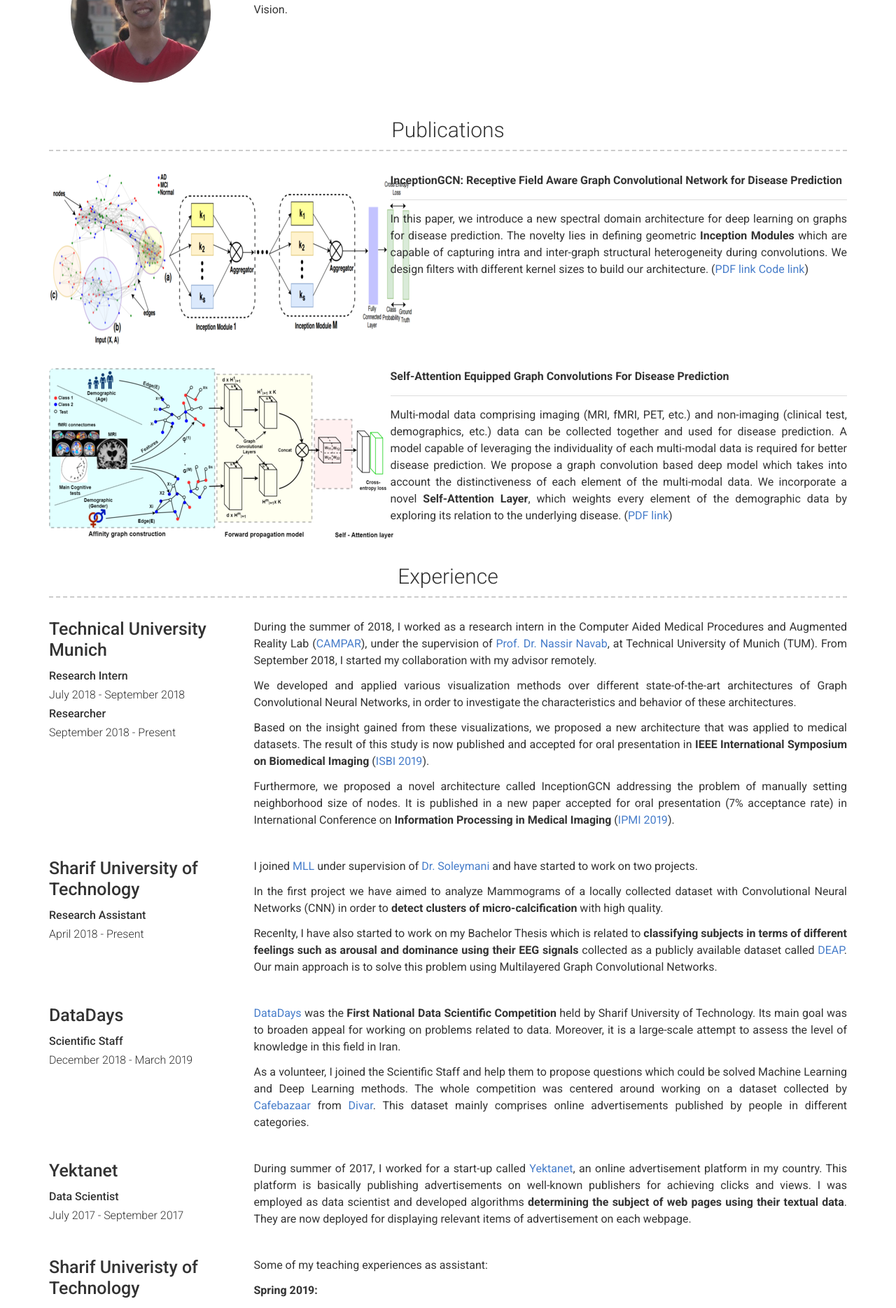
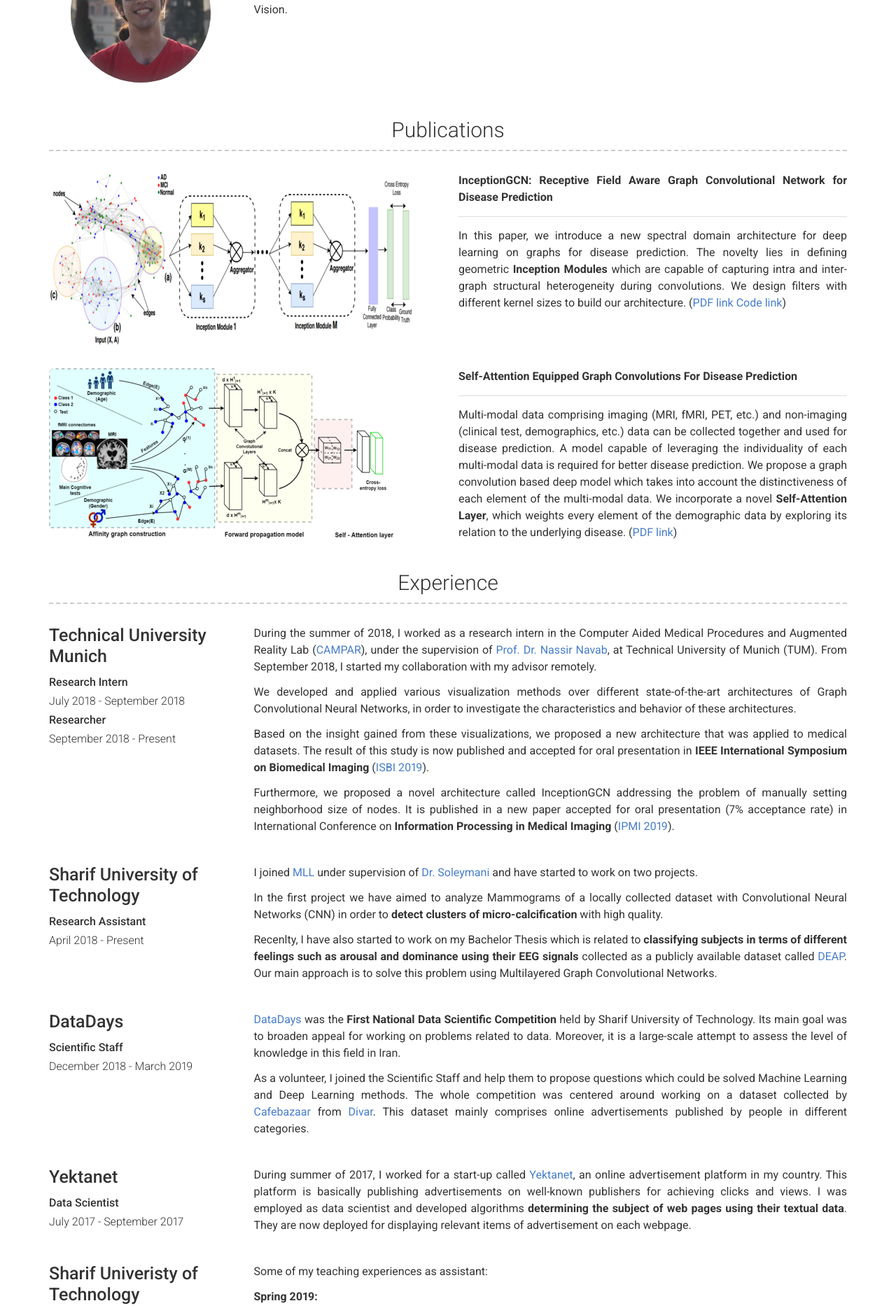
Before and after one commit to shekshaa/shekshaa.github.io, a Jekyll site: the page built from index.md, in a window 1280 px wide. Shown: the part 371-2240 px from the top of the page at 70% size. Built offline with Jekyll 4.4.1, drawn with Linux system fonts in a browser that asks for light colours.

Commit message:
Update projects.html

```diff
--- a/_includes/projects.html
+++ b/_includes/projects.html
@@ -2,7 +2,7 @@
   <h3>{{ site.projects_title | default: "Projects" }}</h3>
   {% for project in site.data.projects %}
     <div class="row clearfix project">
-      <div class="col-xs-12 col-sm-4 col-md-5 no-print">
+      <div class="col-xs-12 col-sm-5 col-md-6 no-print">
         <span class="pub-img" style="background-image: url({{ project.image | relative_url }})" />
       </div>
 <!--       <div class="col-xs-12 col-sm-4 col-md-3 col-print-12 left-column">
@@ -18,7 +18,7 @@
           </p>
         {%- endif -%}
       </div> -->
-      <div class="col-xs-12 col-sm-8 col-md-7 col-print-12">
+      <div class="col-xs-12 col-sm-7 col-md-6 col-print-12">
         {%- if project.quote -%}
           <p class="quote">{{ project.quote }}</p>
         {%- endif -%}
```
